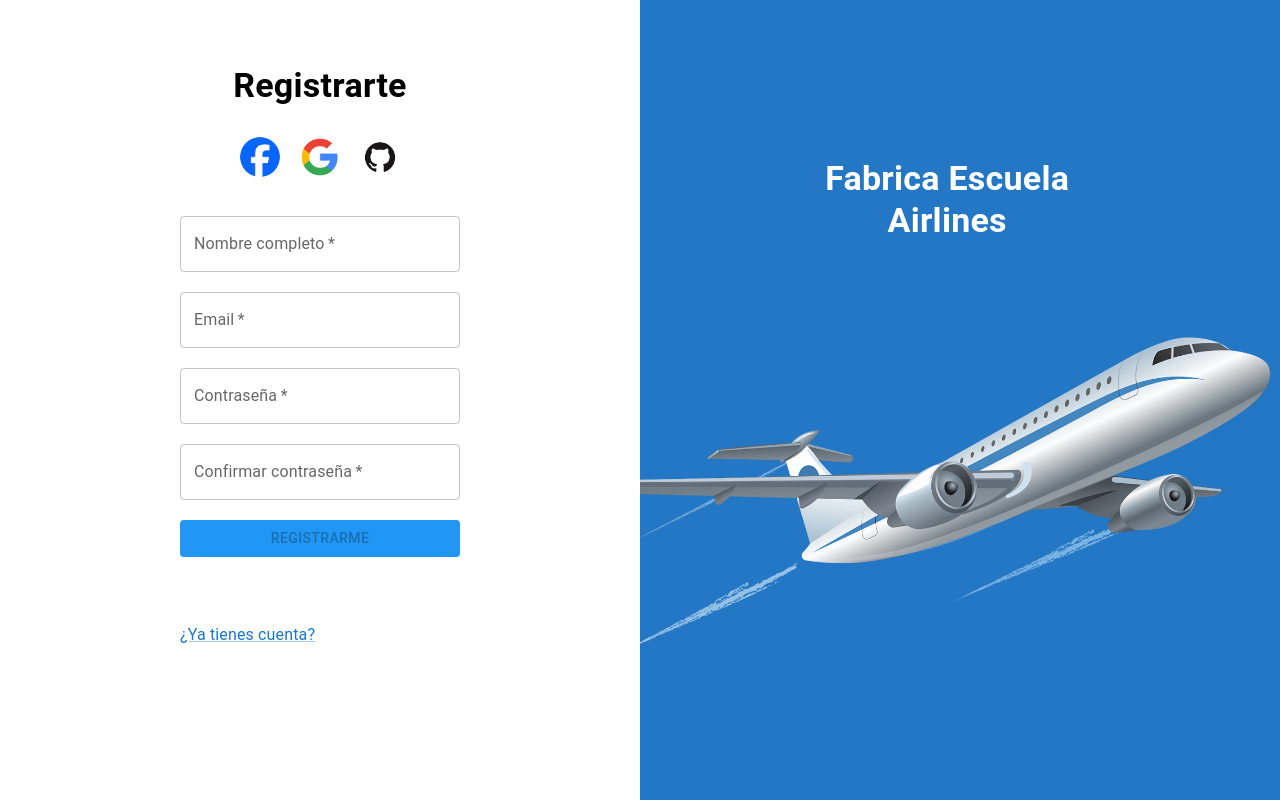
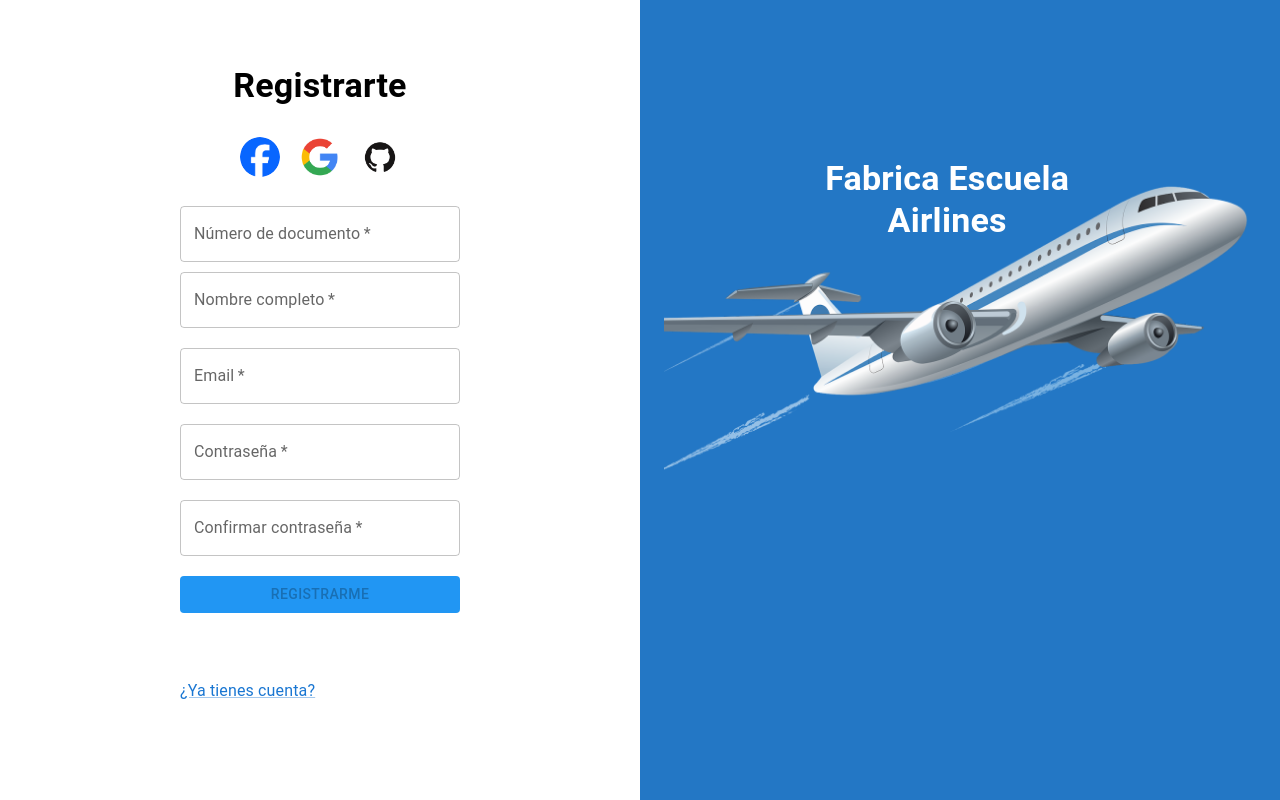
Before and after one commit to manuelRestrep0/frontend-presencial, a Next.js app: page /auth-B/signin in a window 1280 px wide. Built offline with nearby package versions, Linux system fonts and the light colour scheme.

Commit message:
Añade layout para signin y login. Añade campos extra y handler para signin

```diff
--- /dev/null
+++ b/app/auth-B/layout.tsx
@@ -0,0 +1,36 @@
+import { Container, Grid, Typography } from "@mui/material"
+import Image from "next/image"
+import { ReactNode } from "react"
+import backgroundImage from "../assets/asset-avion.png"
+
+export default function AuthLayout({ children }: { children: ReactNode }) {
+  const blueBackground = { backgroundColor: "#2377C5", height: "100vh", display: "grid" }
+  const imgAvion = { alignSelf: "center", marginTop: "30%", width: "100%" }
+  return (
+    <Grid container>
+      <Grid item xs={6}>
+        {children}
+      </Grid>
+
+      <Grid item xs={6} style={blueBackground}>
+        <Container>
+          <Image src={backgroundImage} style={imgAvion} alt="logo" />
+          <div
+            style={{
+              position: "absolute",
+              top: "25%",
+              left: "74%",
+              transform: "translate(-50%, -50%)",
+              textAlign: "center",
+              color: "white",
+            }}
+          >
+            <Typography variant="h4" component="h2" style={{ fontWeight: "bold" }}>
+              Fabrica Escuela Airlines
+            </Typography>
+          </div>
+        </Container>
+      </Grid>
+    </Grid>
+  )
+}
--- a/app/auth-B/signin/page.tsx
+++ b/app/auth-B/signin/page.tsx
@@ -2,14 +2,14 @@
 import { Avatar, Container, Link, TextField } from "@mui/material"
 import { Button, Grid, Typography } from "@mui/material"
 import { blue } from "@mui/material/colors"
-import Image from "next/image"
 import React, { useEffect, useState } from "react"
-import backgroundImage from "../../assets/asset-avion.png"
 import facebook from "../../assets/asset-facebook.png"
 import github from "../../assets/asset-github.png"
 import google from "../../assets/asset-google.png"
 
 export default function Signin() {
+  const [idNumber, setIdNumber] = useState("")
+  const [idNumberError, setIdNumberError] = useState("")
   const [fullName, setFullName] = useState("")
   const [fullNameError, setFullNameError] = useState("")
   const [email, setEmail] = useState("")
@@ -42,7 +42,6 @@ export default function Signin() {
    * Estilo del fondo azul.
    * @type {Object}
    */
-  const blueBackground = { backgroundColor: "#2377C5", height: "100vh", display: "grid" }
 
   /**
    * Estilo del título.
@@ -54,7 +53,6 @@ export default function Signin() {
    * Estilo de la imagen del avión.
    * @type {Object}
    */
-  const imgAvion = { alignSelf: "center", marginTop: "30%" }
 
   /**
    * Valida el formato del correo electrónico.
@@ -104,16 +102,33 @@ export default function Signin() {
         !fullNameError &&
         !emailError &&
         !passwordError &&
-        !confirmPasswordError
+        !confirmPasswordError &&
+        !idNumberError
     )
-  }, [fullName, email, password, confirmPassword, fullNameError, emailError, passwordError, confirmPasswordError])
+  }, [
+    idNumberError,
+    fullName,
+    email,
+    password,
+    confirmPassword,
+    fullNameError,
+    emailError,
+    passwordError,
+    confirmPasswordError,
+  ])
 
-  useEffect(() => {
-    if (password && confirmPassword) {
-      validateConfirmPassword(confirmPassword)
-      validatePassword(password)
+  const handleIdNumberChange = (e: React.ChangeEvent<HTMLInputElement>) => {
+    const value = e.target.value
+    const regex = /^\d+$/
+    if (regex.test(value)) {
+      //Si el valor del TextField es un número, se setea en el estado y permite registrar el formulario
+      console.log("El valor ingresado es un número")
+      setIdNumber(value)
+      setIdNumberError("")
+    } else {
+      setIdNumberError("El valor ingresado no es un número")
     }
-  }, [password, confirmPassword])
+  }
 
   /**
    * Maneja el cambio en el campo de nombre completo.
@@ -154,10 +169,31 @@ export default function Signin() {
     setEmail(value)
     validateEmail(value)
   }
+  const handleRegister = (e: React.FormEvent<HTMLFormElement>) => {
+    e.preventDefault()
+    const url = `${process.env.NEXT_PUBLIC_AUTH_API_URL}/${process.env.NEXT_PUBLIC_API_VERSION}/register`
+
+    const registerRequest = new Request(url, {
+      method: "POST",
+      headers: { "Content-Type": "application/json" },
+      body: JSON.stringify({ idNumber, fullName, email, password, confirmPassword }),
+    })
+
+    fetch(registerRequest)
+      .then((response) => {
+        response.json()
+      })
+      .then((data) => {
+        console.log(data)
+        console.log("Usuario registrado correctamente")
+      })
+      .catch((error) => {
+        console.log(error)
+        console.log("Error al registrar el usuario")
+      })
+  }
 
   return (
-    <Grid container>
-      <Grid item xs={6}>
     <Container style={paperStyle}>
       <Typography variant="h4" component="h2" sx={title}>
         Registrarte
@@ -167,6 +203,18 @@ export default function Signin() {
         <Avatar alt="Imagen 2" src={google.src} style={{ margin: "10px" }} />
         <Avatar alt="Imagen 3" src={github.src} style={{ margin: "10px" }} />
       </Grid>
+      <form onSubmit={handleRegister}>
+        <TextField
+          label="Número de documento"
+          placeholder="Número de documento"
+          type="number"
+          fullWidth
+          required
+          variant="outlined"
+          error={!!idNumberError}
+          helperText={idNumberError}
+          onChange={handleIdNumberChange}
+        />
         <TextField
           label="Nombre completo"
           placeholder="Nombre completo"
@@ -226,28 +274,10 @@ export default function Signin() {
         >
           Registrarme
         </Button>
+      </form>
       <Typography style={login}>
         <Link href="/auth-B/login">¿Ya tienes cuenta?</Link>
       </Typography>
     </Container>
-      </Grid>
-      <Grid item xs={6} style={blueBackground}>
-        <Image src={backgroundImage} style={imgAvion} alt="logo" />
-        <div
-          style={{
-            position: "absolute",
-            top: "25%",
-            left: "74%",
-            transform: "translate(-50%, -50%)",
-            textAlign: "center",
-            color: "white",
-          }}
-        >
-          <Typography variant="h4" component="h2" style={{ fontWeight: "bold" }}>
-            Fabrica Escuela Airlines
-          </Typography>
-        </div>
-      </Grid>
-    </Grid>
   )
 }
```
Lines whose indentation alone changed are shown as unchanged.
